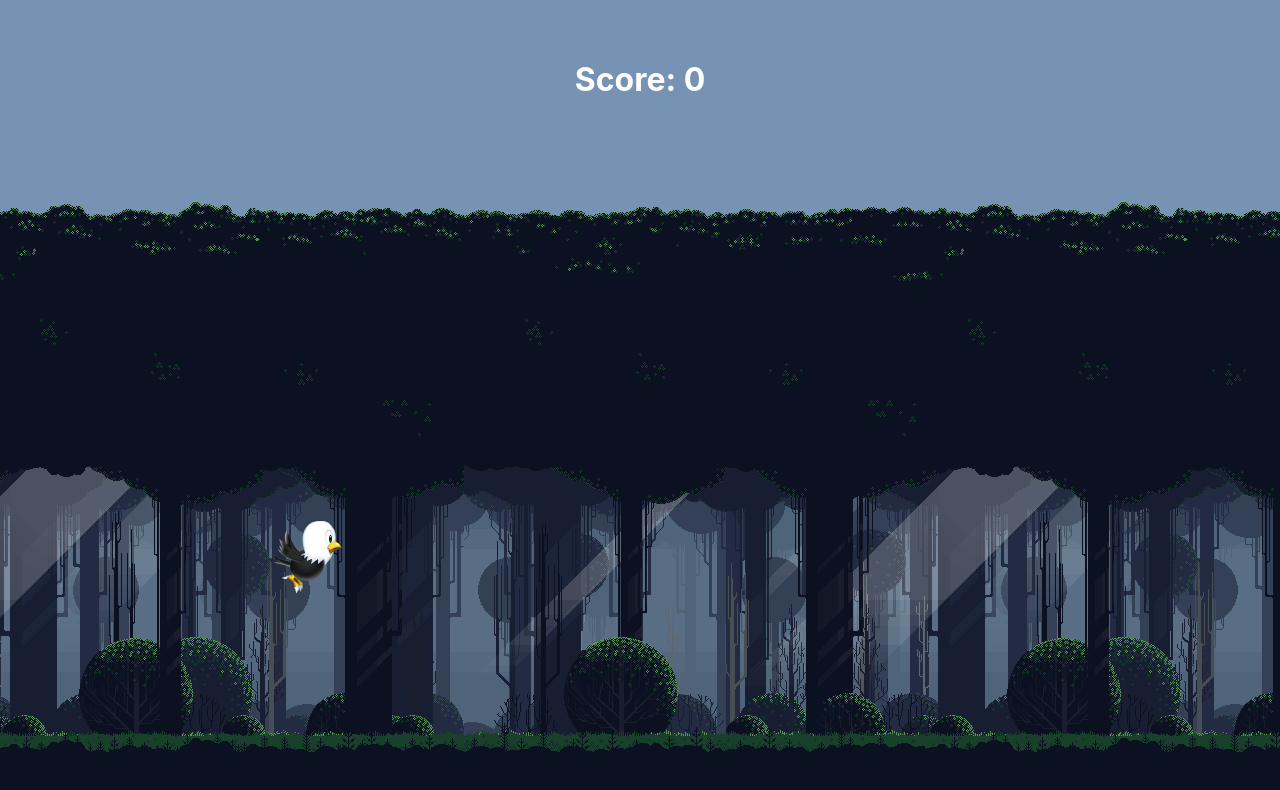
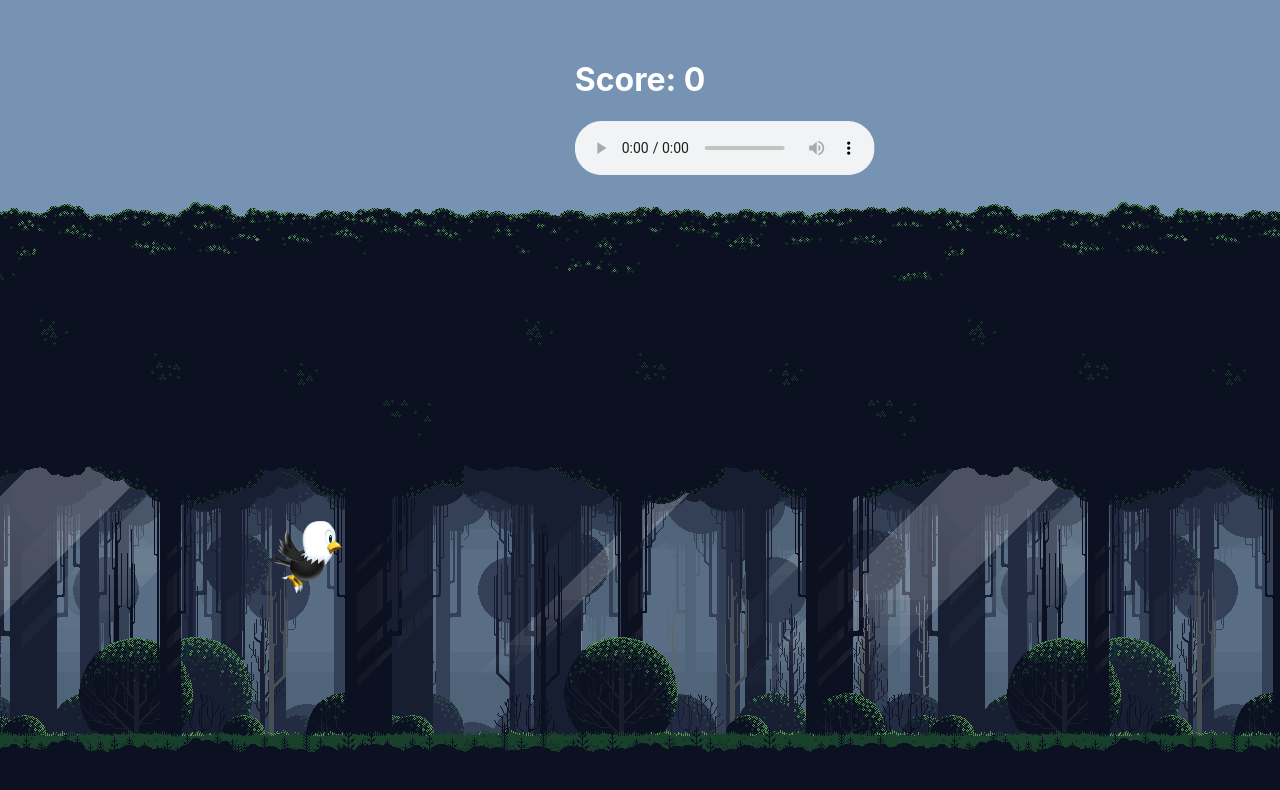
Before and after one commit to nugoo1/react-game, a React (Create React App) app: page / in a window 1280 px wide. Shown: the top 790 px of the page. Built offline with nearby package versions, Linux system fonts and the light colour scheme.

Commit message:
Add sound

```diff
--- a/src/App.js
+++ b/src/App.js
@@ -14,6 +14,9 @@ import backgroundLayer8 from "./images/background/Layer_0008.png";
 import backgroundLayer9 from "./images/background/Layer_0009.png";
 import backgroundLayer10 from "./images/background/Layer_0010.png";
 
+// Sounds
+import backgroundMusic from "./sounds/background.mp3";
+
 // Initial Variables
 const movement = {
   x: 0,
@@ -24,6 +27,10 @@ let direction = "r";
 let flySelected = true;
 
 class App extends Component {
+  constructor(props) {
+    super(props);
+    this.myRef = React.createRef();
+  }
   state = {
     score: 0,
     controls: {
@@ -32,6 +39,7 @@ class App extends Component {
         direction: direction
       }
     },
+    enemies: [],
     bird: {
       dimensions: {
         height: "100px",
@@ -69,56 +77,19 @@ class App extends Component {
 
   componentDidMount() {
     this.gameLoop();
+    this.volumeControl();
     document.addEventListener("keydown", e => {
       this.handleKeyPress(e);
     });
   }
 
-  fireball = async () => {
-    const direction = this.state.controls.movement.direction === "r";
-    // await this.setState(prevState => {
-    //   return {
-    //     ...prevState,
-    //     bird: {
-    //       ...prevState.bird,
-    //       fireball: {
-    //         ...prevState.bird.fireball,
-    //         test: [...prevState.bird.fireball.test, {
-    //           x:
-    //             prevState.controls.movement.direction === "r"
-    //               ? prevState.bird.position.x + 50
-    //               : prevState.bird.position.x - 50,
-    //           y: prevState.bird.position.y
-    //         }]
-    //       }
-    //     }
-    //   };
-    // });
+  volumeControl = () => {
+    const audioNode = this.myRef.current
+    audioNode.volume = 0.2
+  };
 
-    // const fireballAnimation = setInterval(() => {
-    //   this.setState(prevState => {
-    //     return {
-    //       ...prevState,
-    //       bird: {
-    //         ...prevState.bird,
-    //         fireball: {
-    //           ...prevState.bird.fireball,
-    //           selected: true,
-    //           animation: {
-    //             ...prevState.bird.fireball.animation,
-    //             x: direction
-    //               ? prevState.bird.fireball.animation.x + 4
-    //               : prevState.bird.fireball.animation.x - 4
-    //           }
-    //         }
-    //       }
-    //     };
-    //   });
-    // }, 16);
-
-    // Testing code please delete after
-
-    await this.setState(prevState => {
+  fireball = () => {
+    this.setState(prevState => {
       return {
         ...prevState,
         score: prevState.score + 1,
@@ -138,6 +109,8 @@ class App extends Component {
       };
     });
   };
+
+  // Controls
 
   handleKeyPress = e => {
     switch (e.keyCode) {
@@ -196,6 +169,9 @@ class App extends Component {
 
   gameLoop = (speed = 130) => {
     setInterval(() => {
+      if (!this.state.bird.fireball.test.length > 0) {
+        return;
+      }
       const animateData = this.state.bird.fireball.test
         .filter(fireballPosition => {
           return fireballPosition.x < 2000;
@@ -316,9 +292,21 @@ class App extends Component {
         />
         {fireballContent}
         <div className="score">
-          <h1>Score: <span>{this.state.score}</span></h1>
+          <h1>
+            Score: <span>{this.state.score}</span>
+          </h1>
+
+          <audio
+            ref={this.myRef}
+            className="audioControls"
+            src={backgroundMusic}
+            controls
+            autoPlay={true}
+            loop={true}
+            style={{ position: "absolute", zIndex: "500" }}
+          />
         </div>
-        <button onClick={this.fireball} className="fire"/>
+        <button onClick={this.fireball} className="fire" />
       </div>
     );
   }
--- a/src/App.scss
+++ b/src/App.scss
@@ -69,12 +69,25 @@
   display: none;
 }
 
+.audioControls {
+  display: block;
+  position: relative;
+  z-index: -1;
+}
+
+.audioControls::before {
+  content: '';
+  height: 50px;
+  width: 50px;
+  position: absolute;
+  background-color: orange;
+  z-index: 5000;
+}
+
 @media only screen and (max-width: 1025px) {
   .fire {
     display: block;
     position: absolute;
-    left: 10%;
-    bottom: 20%;
     transform: translate(-50%, -50%);
     z-index: 1000;
     border-radius: 50%;
```
Also changed, not shown: 1 other file (tests, documents, lock files or other folders).
